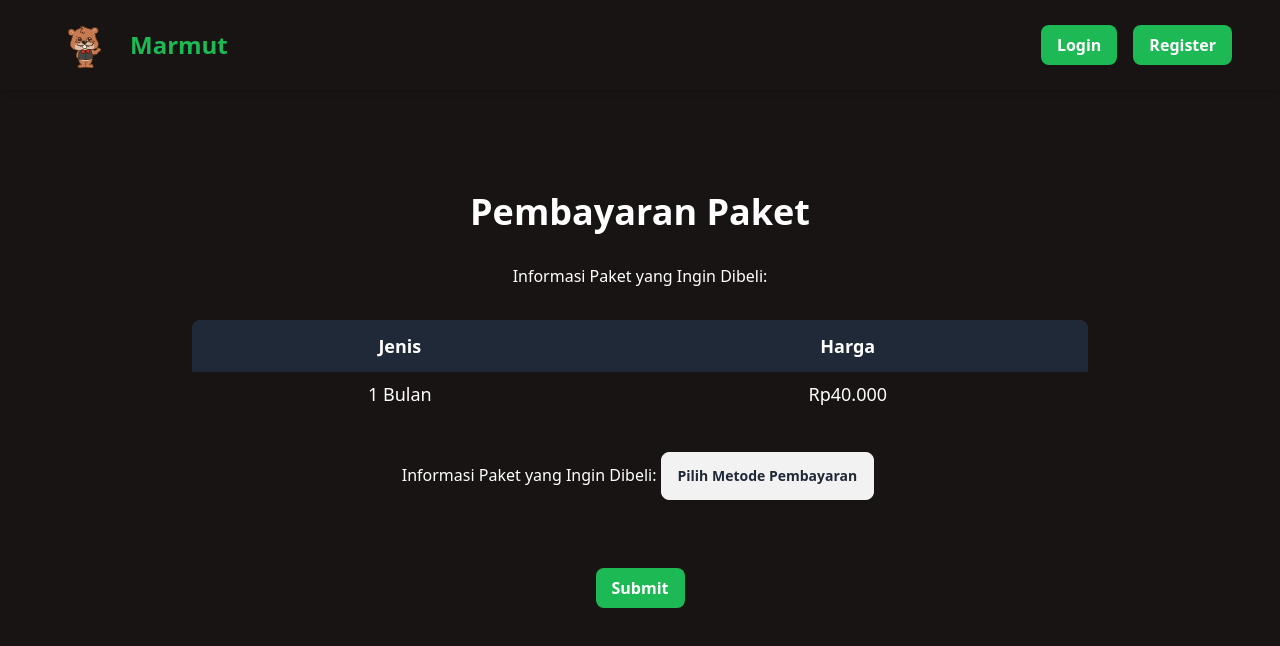
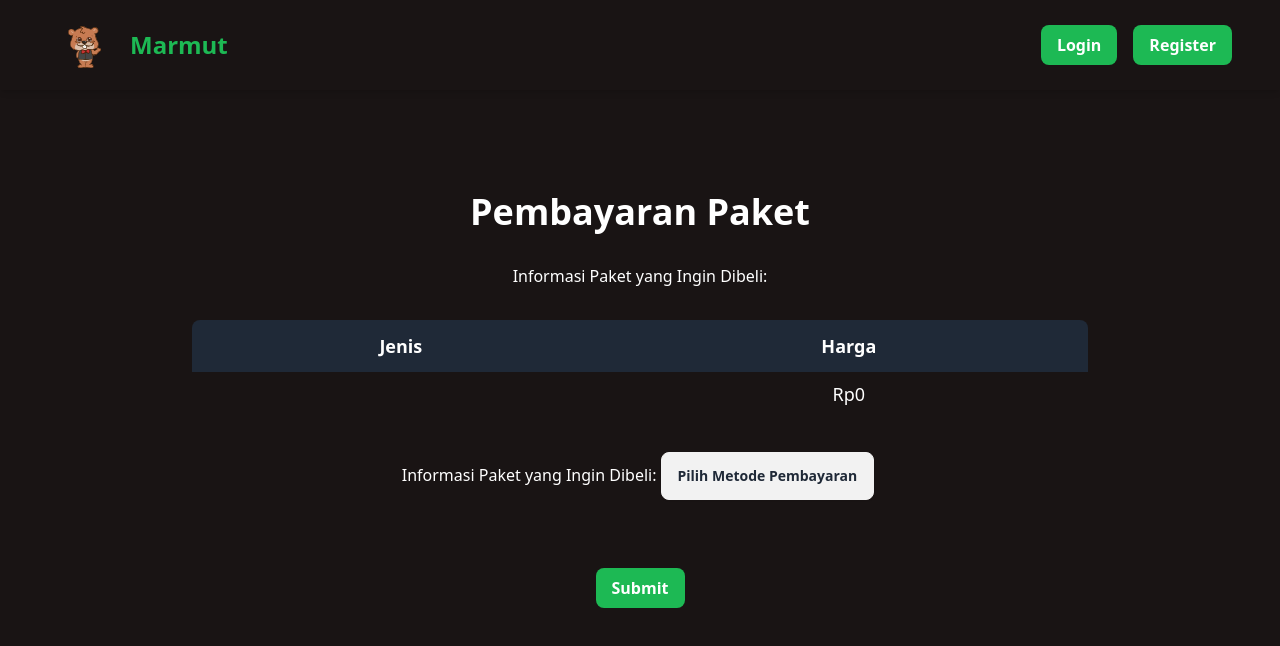
Before and after one commit to E3-Basdat/Marmut-E3, a Next.js app: page /langganan/pembayaran in a window 1280 px wide. Shown: the top 646 px of the page. Built offline with nearby package versions, Linux system fonts and the light colour scheme.

Commit message:
R Langganan & Pembayaran

```diff
--- a/src/app/actions/langganan.ts
+++ b/src/app/actions/langganan.ts
@@ -3,7 +3,7 @@ import { sql } from "@vercel/postgres";
 
 export async function getAllPaket() {
     try {
-        const result = await sql`SELECT * FROM paket`;
+        const result = await sql`SELECT * FROM paket;`;
         return result;
     } catch (err) {
         throw new Error(`Error: ${err}`);
--- a/src/app/langganan/page.tsx
+++ b/src/app/langganan/page.tsx
@@ -8,32 +8,31 @@ interface Paket {
     harga: number;
 }
 
-const tabelLangganan = () => {
+const TabelLangganan = () => {
     const router = useRouter();
     const [paket, setPaket] = useState<Paket[]>([]);
 
-    const handleSubscribe = () => {
-        /* TODO: push data email user dan push data paket yang diklik*/
-        router.push('/langganan/pembayaran');
+    const handleSubscribe = (selectedPaket: Paket) => {
+        const query = `?jenis=${encodeURIComponent(selectedPaket.jenis)}&harga=${encodeURIComponent(selectedPaket.harga.toString())}`;
+        router.push(`/langganan/pembayaran${query}`);
     };
+
     const handleHistory = () => {
-        /* TODO: push data email user untuk ngambil data transaksi*/
         router.push('/langganan/riwayat');
     };
 
-    /* TODO: fetch data paket*/
-    // async function getPaket() {
-    //     const result = await getAllPaket();
-    //     console.log(result);
-    //     setPaket(result.rows as Paket[]);
-    // }
+    async function getPaket() {
+        const result = await getAllPaket();
+        console.log(result);
+        setPaket(result.rows as Paket[]);
+    }
 
-    // useEffect(() => {
-    //     getPaket();
-    // }, []);
+    useEffect(() => {
+        getPaket();
+    }, []);
 
     return (
-        <main className="flex min-h-screen text-white-100 flex-col items-center gap-20  p-48">
+        <main className="flex min-h-screen text-white-100 flex-col items-center gap-20 p-48">
             <h1 className="text-4xl font-bold text-center">Langganan Paket</h1>
             <div className="flex flex-col gap-8 w-full max-w-4xl justify-center items-center">
                 <div className="overflow-x-auto w-full">
@@ -46,19 +45,23 @@ const tabelLangganan = () => {
                             </tr>
                         </thead>
                         <tbody>
-                            <tr>
-                                <td className="py-2 px-4 text-center">1 Bulan</td>
-                                <td className="py-2 px-4 text-center">Rp40.000</td>
+                            {paket.map((item, index) => (
+                                <tr key={index}>
+                                    <td className="py-2 px-4 text-center">{item.jenis}</td>
+                                    <td className="py-2 px-4 text-center">Rp{item.harga.toLocaleString('id-ID')}</td>
                                     <td className="text-center">
-                                    <button onClick={handleSubscribe} className="btn btn-ghost btn-s text-base w-full h-full text-green-100 hover:text-white bg-transparent">
+                                        <button
+                                            onClick={() => handleSubscribe(item)}
+                                            className="btn btn-ghost btn-s text-base w-full h-full text-green-100 hover:text-white bg-transparent">
                                             Berlangganan
                                         </button>
                                     </td>
                                 </tr>
+                            ))}
                         </tbody>
                     </table>
                 </div>
-                <button onClick={handleHistory} className="px-4 py-2  bg-green-200 rounded-lg text-white-100 font-bold">
+                <button onClick={handleHistory} className="px-4 py-2 bg-green-200 rounded-lg text-white-100 font-bold">
                     Lihat Riwayat Langganan
                 </button>
             </div>
@@ -66,4 +69,4 @@ const tabelLangganan = () => {
     );
 };
 
-export default tabelLangganan;
+export default TabelLangganan;
--- a/src/app/langganan/pembayaran/page.tsx
+++ b/src/app/langganan/pembayaran/page.tsx
@@ -1,16 +1,22 @@
-"use client"
+'use client'
 import { useRouter } from "next/navigation";
-import React from 'react'
+import React from 'react';
+import { useSearchParams } from 'next/navigation';
 
-const page = () => {
+const PembayaranPage = () => {
     const router = useRouter();
+    const searchParams = useSearchParams();
+
+    const jenis = searchParams.get('jenis');
+    const harga = searchParams.get('harga');
+
     const handleSubmit = () => {
-        /* TODO: submit data user ke fungsi sql (ke form)*/
+        // TODO: submit data user ke fungsi sql (ke form)
         router.push('/langganan');
     };
 
     return (
-    <main className="flex min-h-screen text-white-100 flex-col items-center gap-8  p-48">
+        <main className="flex min-h-screen text-white-100 flex-col items-center gap-8 p-48">
             <h1 className="text-4xl font-bold text-center">Pembayaran Paket</h1>
             <div className="flex flex-col gap-8 w-full max-w-4xl justify-center items-center">
                 <label>Informasi Paket yang Ingin Dibeli:</label>
@@ -24,8 +30,8 @@ const page = () => {
                         </thead>
                         <tbody>
                             <tr>
-                            <td className="py-2 px-4 text-center">1 Bulan</td>
-                            <td className="py-2 px-4 text-center">Rp40.000</td>
+                                <td className="py-2 px-4 text-center">{jenis}</td>
+                                <td className="py-2 px-4 text-center">Rp{parseInt(harga || '0').toLocaleString('id-ID')}</td>
                             </tr>
                         </tbody>
                     </table>
@@ -41,12 +47,12 @@ const page = () => {
                         </ul>
                     </div>
                 </label>
-            <button onClick={handleSubmit} className="px-4 py-2  bg-green-200 rounded-lg text-white-100 font-bold">
+                <button onClick={handleSubmit} className="px-4 py-2 bg-green-200 rounded-lg text-white-100 font-bold">
                     Submit
                 </button>
             </div>
         </main>
-    )
-}
+    );
+};
 
-export default page
+export default PembayaranPage;
```
Lines whose indentation alone changed are shown as unchanged.
